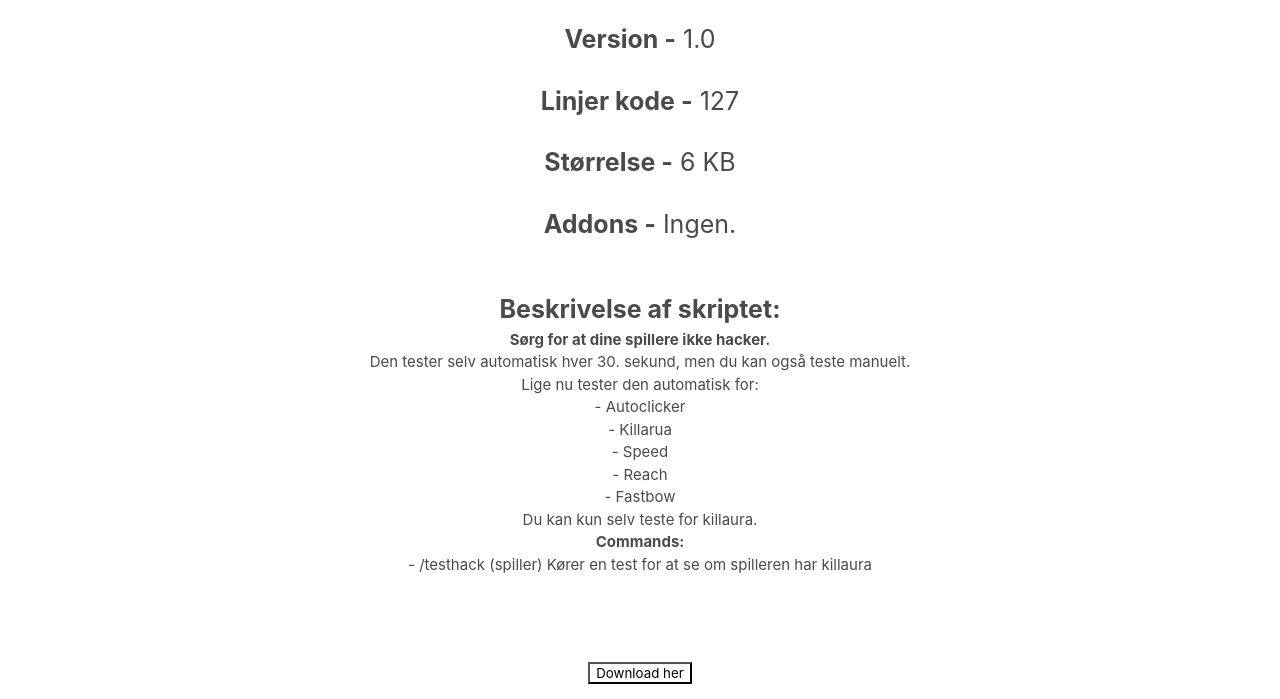
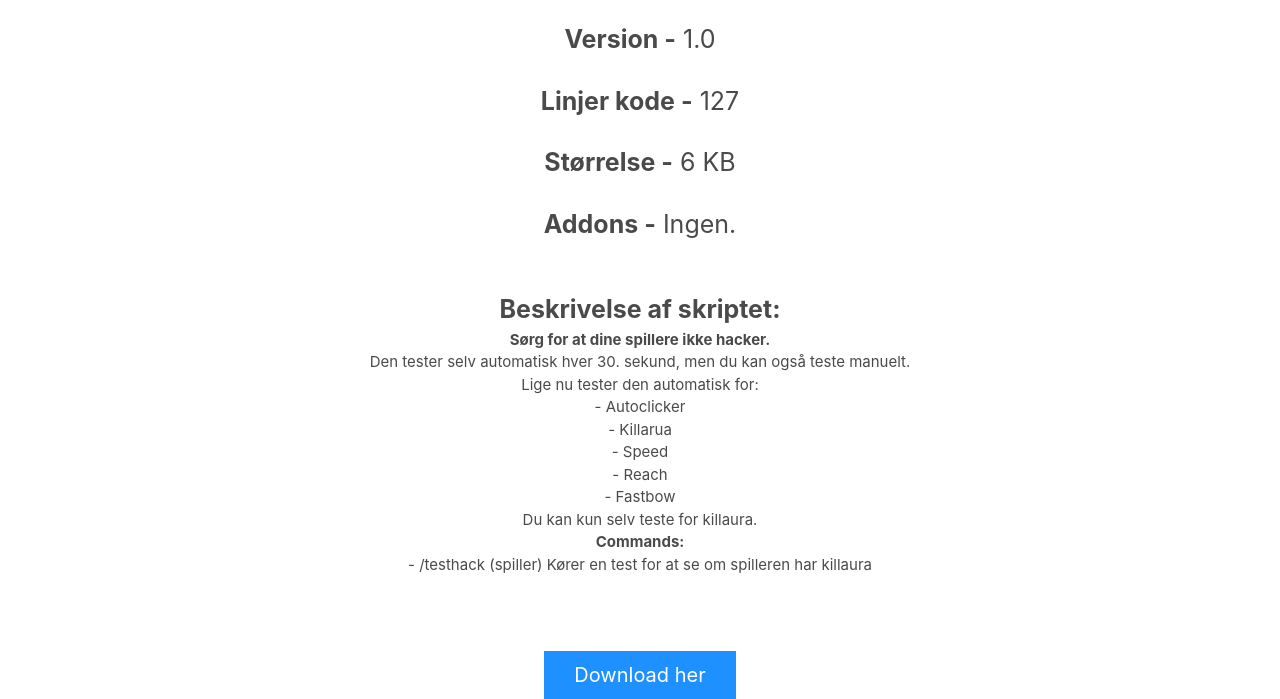
Before and after one commit to AndreasDKReal/DanskeKodere, a plain HTML site: page anticheat.html in a window 1280 px wide. Shown: the part 169-868 px from the top of the page. Drawn offline with nearby package versions, Linux system fonts and the light colour scheme.

Commit message:
Update style.css

```diff
--- a/style.css
+++ b/style.css
@@ -43,5 +43,16 @@ p {
 
 
 .downloadknap {
-  background-color: white;
+  /* Style buttons */
+  background-color: DodgerBlue;
+  border: none;
+  color: white;
+  padding: 12px 30px;
+  cursor: pointer;
+  font-size: 20px;
 }
+
+/* Darker background on mouse-over */
+.downloadknap:hover {
+  background-color: RoyalBlue;
+}
```
